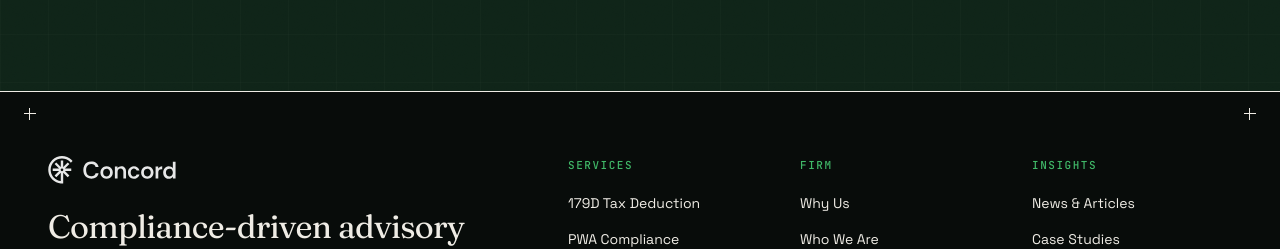
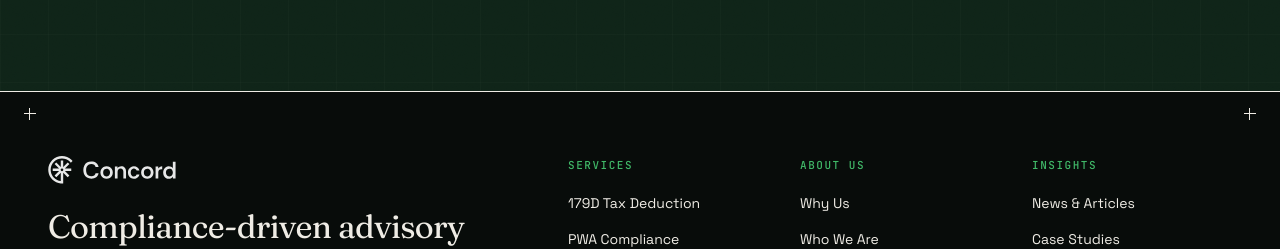
Before and after one commit to sitareddy0166/concord-site-v6-inverse-editorial-system, a React (Vite) app: page / in a window 1280 px wide. Shown: the part 10493-10742 px from the top of the page. Built offline with nearby package versions, Linux system fonts and the light colour scheme.

Commit message:
Changes
Co-authored-by: sitareddy0166 <259143895+sitareddy0166@users.noreply.github.com>

```diff
--- a/src/components/layout/Footer.jsx
+++ b/src/components/layout/Footer.jsx
@@ -13,7 +13,7 @@ const cols = [
     ],
   },
   {
-    label: 'Firm',
+    label: 'About Us',
     items: [
       { label: 'Why Us', href: '/why-us' },
       { label: 'Who We Are', href: '/who-we-are' },
```
